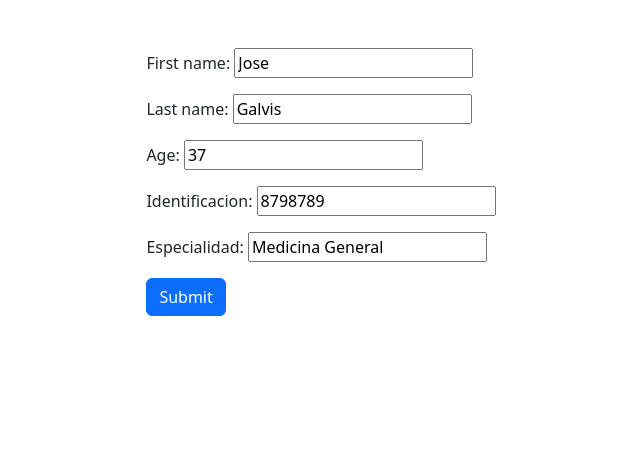
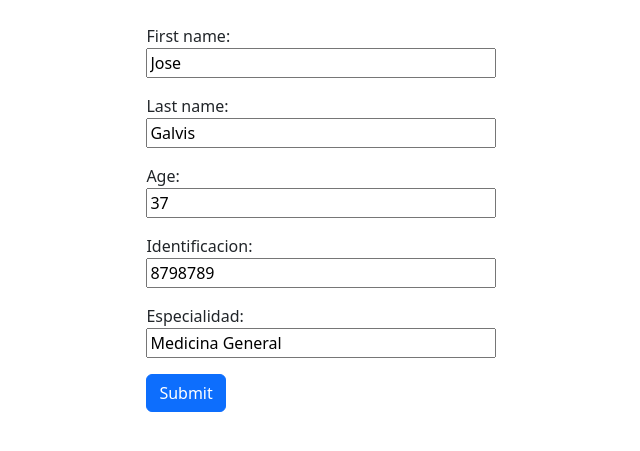
Before and after one commit to pepitogalvis/usuariodjango, a Django app: page /profile/ in a window 1280 px wide. Shown: the top 451 px of the page, without its empty margins (319-959 px from the left). Run offline with Django 3.2, Linux system fonts and the light colour scheme; a user stored in the database is signed in; data comes from the database, SQL or seed files in the repository.

Commit message:
Se incluyo el formulario de usuario y de perfil de usuario a profile.html.

```diff
--- a/user/templates/profile.html
+++ b/user/templates/profile.html
@@ -6,9 +6,21 @@
     <title>Profile</title>
     <link href="https://cdn.jsdelivr.net/npm/bootstrap@5.2.0-beta1/dist/css/bootstrap.min.css" rel="stylesheet" integrity="sha384-0evHe/X+R7YkIZDRvuzKMRqM+OrBnVFBL6DOitfPri4tjfHxaWutUpFmBp4vmVor" crossorigin="anonymous">
   </head>
+  <style>
+    .container {
+      width: 500px;
+      clear: both;
+    }
+
+  .container input {
+    width: 100%;
+    clear: both;
+  }
+  </style>
+
   <body>
-
-    <div class="container pt-5">
+    </br>
+    <div class="container">
       <div class="d-flex justify-content-center">
         <form method="post">
           {% csrf_token %}
```
